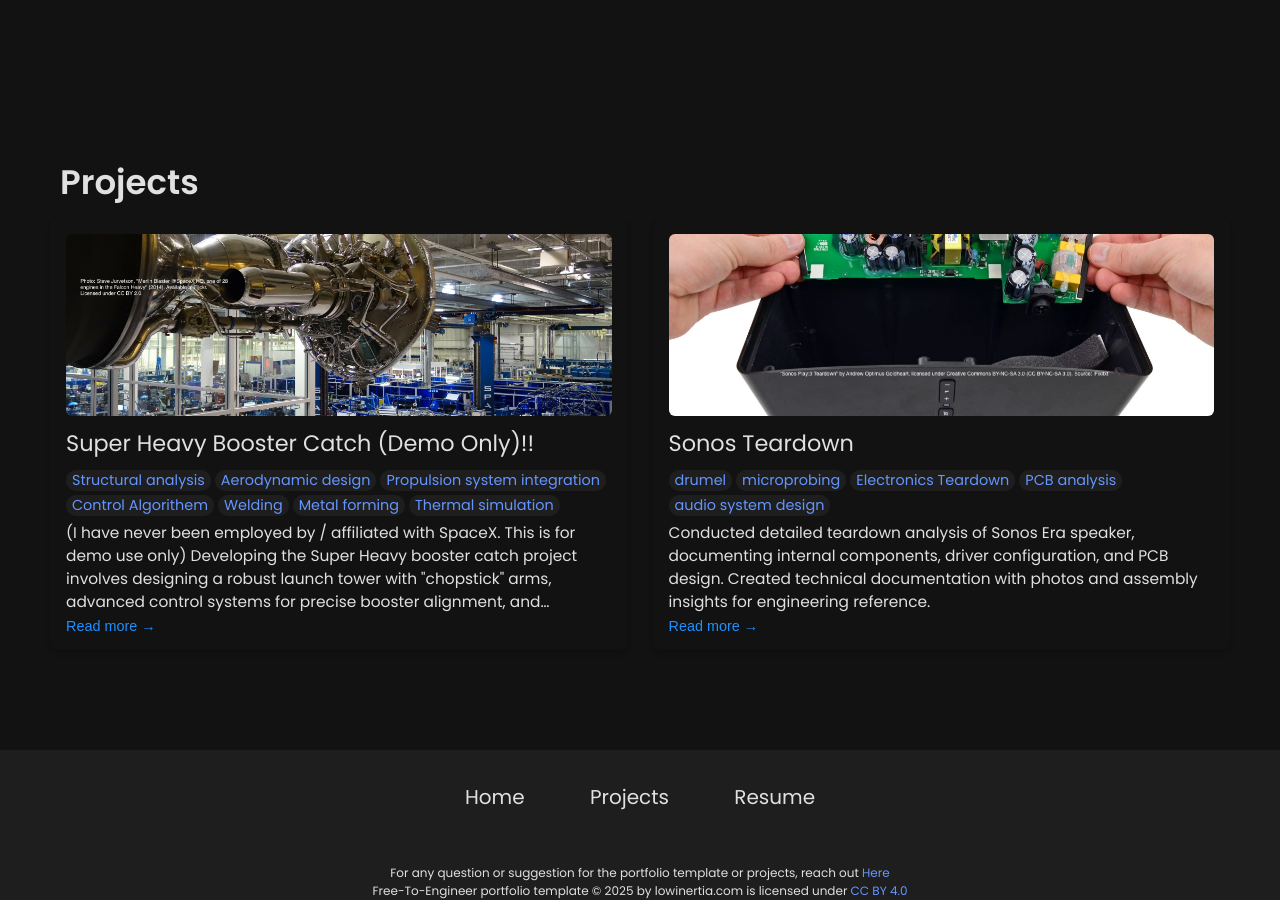
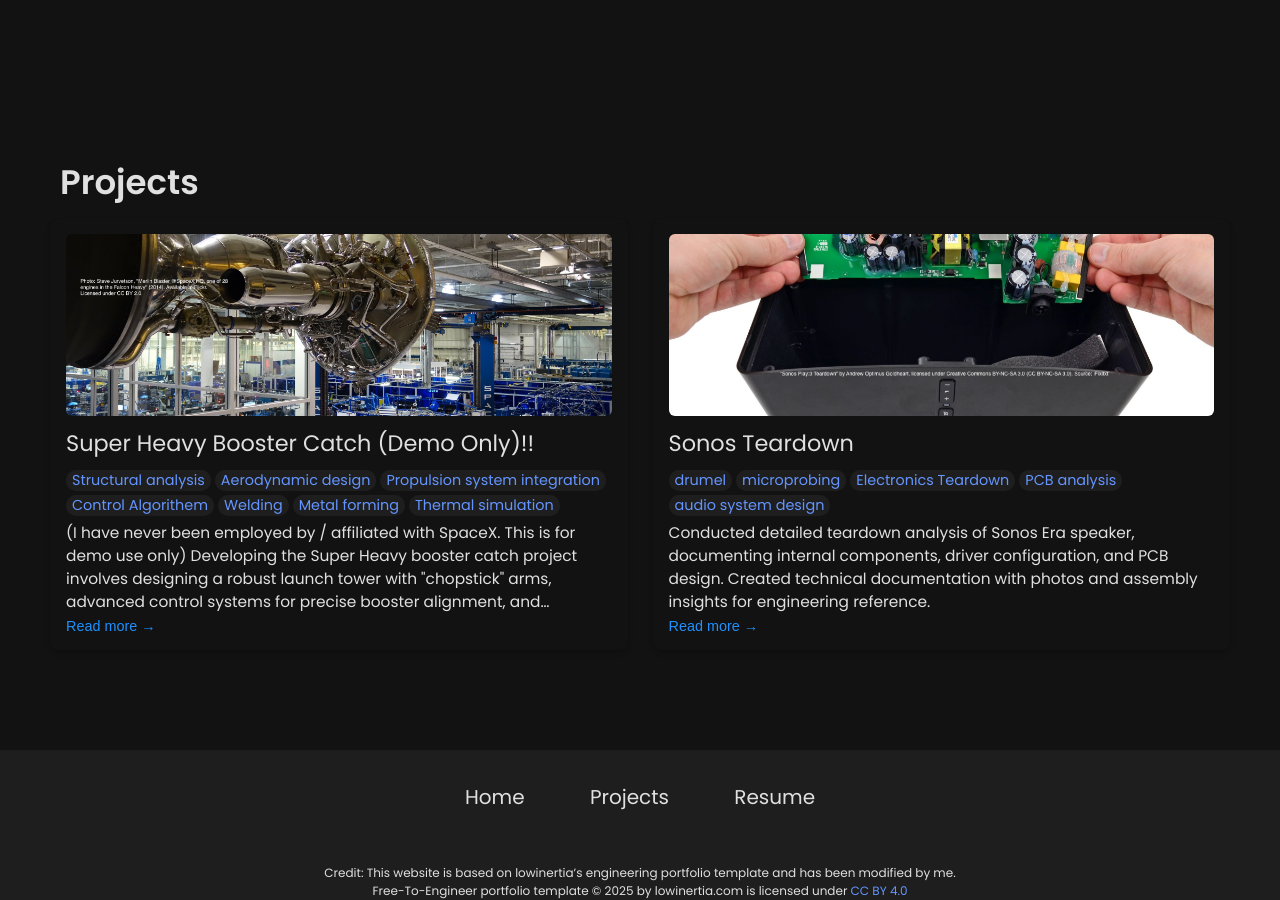
Before and after one commit to rishiupath/rishiupath.github.io, a Jekyll site: the page built from index.html, in a window 1280 px wide and 900 px high, scrolled down 782 px. Built offline with Jekyll 4.4.1, drawn with Linux system fonts in a browser that asks for light colours.

Commit message:
Update footer.html

```diff
--- a/_includes/footer.html
+++ b/_includes/footer.html
@@ -13,7 +13,7 @@
         </div>
     </div>
     <div class="license">
-        <span>For any question or suggestion for the portfolio template or projects, reach out <a class="help" href="mailto:admin@lowinertia.com"> Here</a> </span>
+        <span>Credit: This website is based on lowinertia’s engineering portfolio template and has been modified by me. </a> </span>
         <p>Free-To-Engineer portfolio template © 2025 by lowinertia.com is licensed under <a href="https://creativecommons.org/licenses/by/4.0/?ref=chooser-v1">CC BY 4.0</a></p>
     </div>
 </footer>
```
